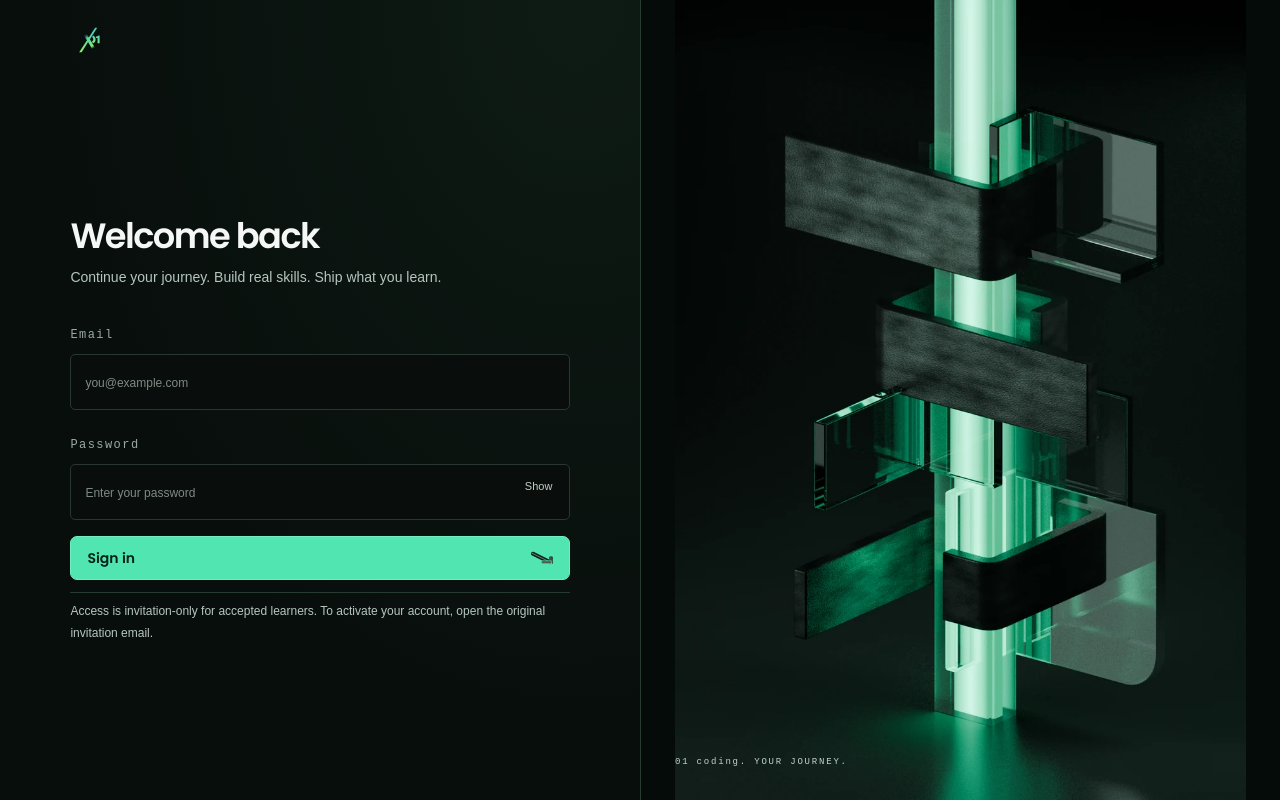
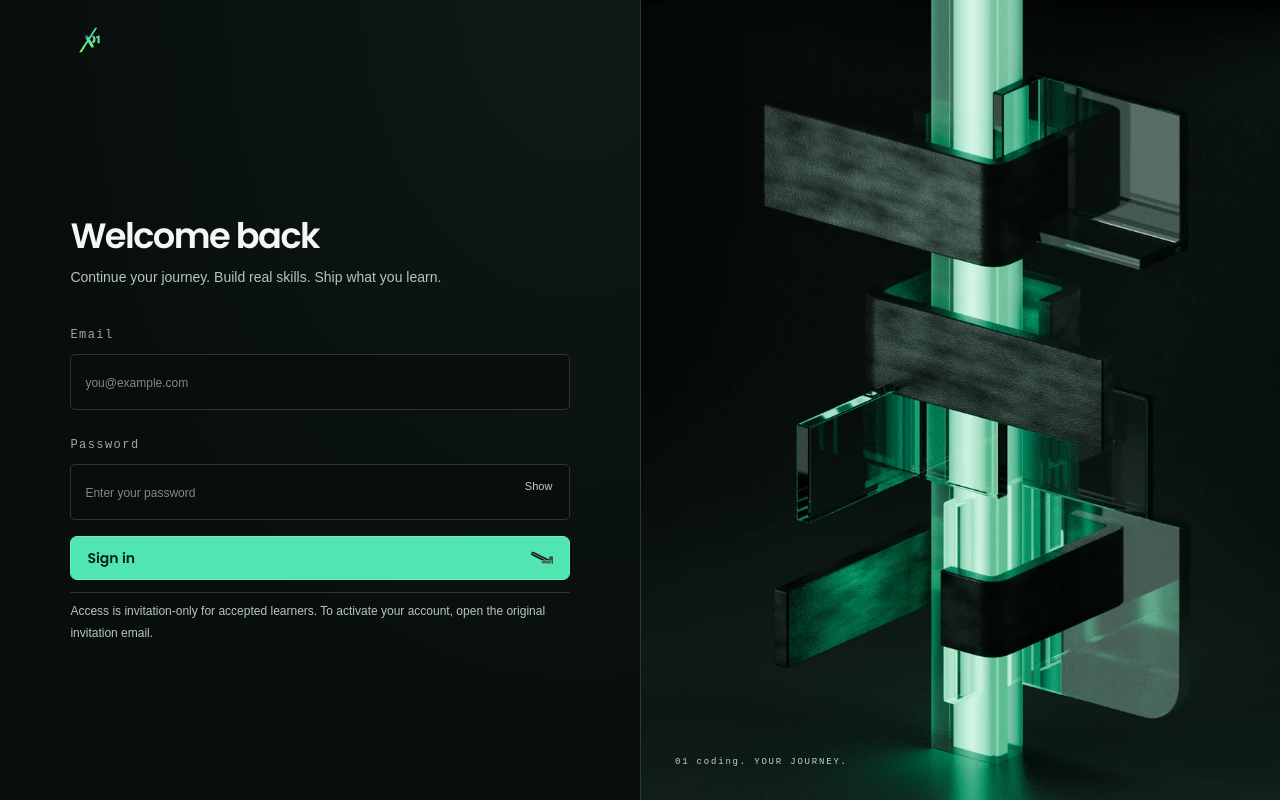
Before and after one commit to infoNextera2020/nextera-piscine, a Next.js app in the folder apps/web/: page /login in a window 1280 px wide. Built offline with nearby package versions, Linux system fonts and the light colour scheme; a web font is replaced by a local one.

Commit message:
fix(web): bound auth artwork fill to safe aspect ratios

```diff
--- a/apps/web/components/learning/auth-split.module.css
+++ b/apps/web/components/learning/auth-split.module.css
@@ -280,6 +280,7 @@
   height: 100%;
   border-left: 1px solid #293c32;
   background: #050b08;
+  overflow: hidden;
   display: grid;
   align-items: center;
 }
@@ -295,6 +296,13 @@
   height: 100%;
   max-height: 100%;
   object-fit: contain;
+}
+/* Keep the approved sculpture intact. Cover only the inspected landscape range;
+ * portrait and wider/shorter panels retain the full original canvas. */
+@media (min-width: 761px) and (min-aspect-ratio: 10/7) and (max-aspect-ratio: 89/50) {
+  .art img {
+    object-fit: cover;
+  }
 }
 .art > span {
   position: absolute;
```
Also changed, not shown: 1 other file (tests, documents, lock files or other folders).
